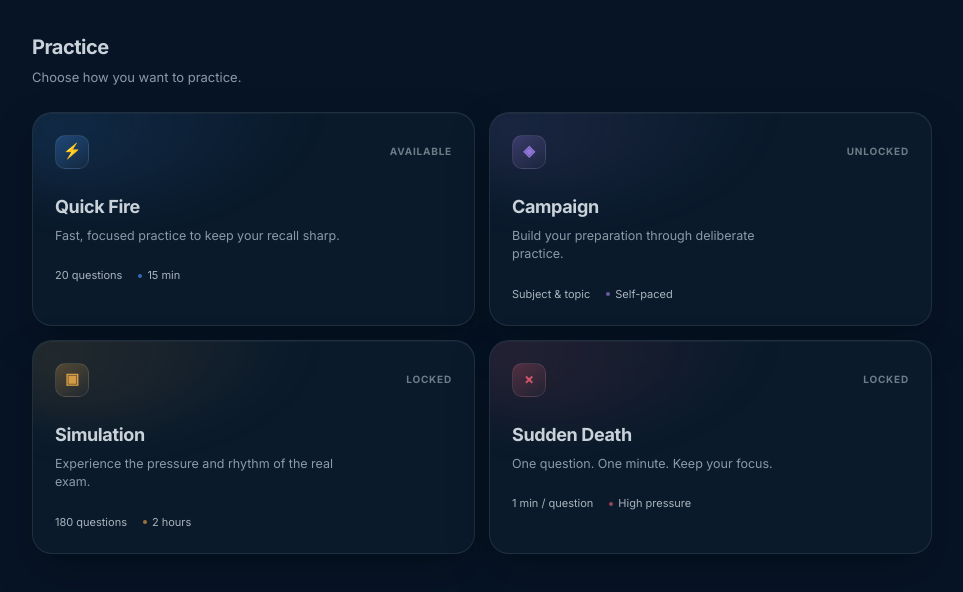
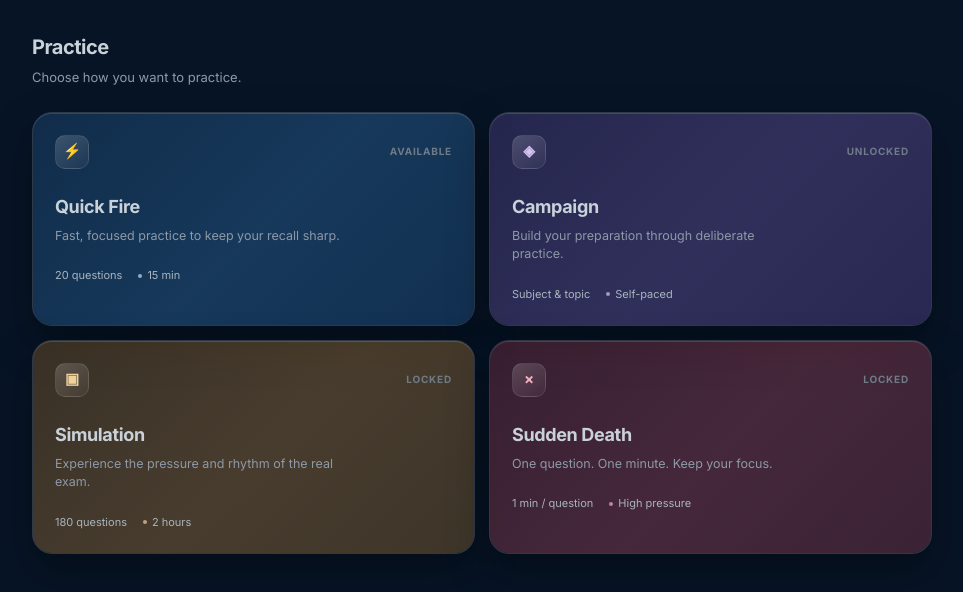
Before and after one commit to examforge99/examlogic, a Next.js app: page /prototypes/practice-cards in a window 1280 px wide. Shown: the top 592 px of the page, without its empty margins (158-1121 px from the left). Built offline with nearby package versions, Linux system fonts and the light colour scheme.

Commit message:
Make practice cards carry their own elevated mode colors

```diff
--- a/src/app/prototypes/practice-cards/page.tsx
+++ b/src/app/prototypes/practice-cards/page.tsx
@@ -11,10 +11,10 @@ type Mode = {
 }
 
 const modes: Mode[] = [
-  { name: 'Quick Fire', description: 'Fast, focused practice to keep your recall sharp.', state: 'Available', mark: '⚡', accent: '#438FEF', glow: 'rgba(67,143,239,.30)', meta: ['20 questions', '15 min'] },
-  { name: 'Campaign', description: 'Build your preparation through deliberate practice.', state: 'Unlocked', mark: '◈', accent: '#9276D8', glow: 'rgba(146,118,216,.28)', meta: ['Subject & topic', 'Self-paced'] },
-  { name: 'Simulation', description: 'Experience the pressure and rhythm of the real exam.', state: 'Locked', mark: '▣', accent: '#D49A45', glow: 'rgba(212,154,69,.28)', meta: ['180 questions', '2 hours'] },
-  { name: 'Sudden Death', description: 'One question. One minute. Keep your focus.', state: 'Locked', mark: '×', accent: '#D45569', glow: 'rgba(212,85,105,.28)', meta: ['1 min / question', 'High pressure'] },
+  { name: 'Quick Fire', description: 'Fast, focused practice to keep your recall sharp.', state: 'Available', mark: '⚡', accent: '#BFE0FF', glow: 'linear-gradient(135deg, #245B91 0%, #347FC0 52%, #2867A5 100%)', meta: ['20 questions', '15 min'] },
+  { name: 'Campaign', description: 'Build your preparation through deliberate practice.', state: 'Unlocked', mark: '◈', accent: '#D3C4F4', glow: 'linear-gradient(135deg, #604A9A 0%, #8065C2 52%, #694FA7 100%)', meta: ['Subject & topic', 'Self-paced'] },
+  { name: 'Simulation', description: 'Experience the pressure and rhythm of the real exam.', state: 'Locked', mark: '▣', accent: '#F0D19A', glow: 'linear-gradient(135deg, #9A6929 0%, #C58A3C 52%, #A8752F 100%)', meta: ['180 questions', '2 hours'] },
+  { name: 'Sudden Death', description: 'One question. One minute. Keep your focus.', state: 'Locked', mark: '×', accent: '#F0B0BB', glow: 'linear-gradient(135deg, #96364A 0%, #BD4D62 52%, #9F3D51 100%)', meta: ['1 min / question', 'High pressure'] },
 ]
 
 const styles: Record<string, CSSProperties> = {
@@ -23,8 +23,8 @@ const styles: Record<string, CSSProperties> = {
   heading: { margin: '0 0 6px', fontSize: '20px', fontWeight: 650, letterSpacing: '-0.025em' },
   sub: { margin: '0 0 24px', color: '#8D99A6', fontSize: '13px' },
   grid: { display: 'grid', gridTemplateColumns: 'repeat(2, minmax(0, 1fr))', gap: '14px' },
-  card: { position: 'relative', minHeight: '190px', overflow: 'hidden', border: '1px solid rgba(255,255,255,.09)', borderRadius: '20px', background: '#0A1A2B', padding: '22px', boxShadow: '0 18px 42px rgba(0,0,0,.25), inset 0 1px 0 rgba(255,255,255,.035)' },
-  glow: { position: 'absolute', left: '-10%', top: '-35%', width: '75%', height: '150px', borderRadius: '50%', filter: 'blur(28px)', opacity: 0.55, pointerEvents: 'none', transform: 'rotate(-8deg)' },
+  card: { position: 'relative', minHeight: '190px', overflow: 'hidden', border: '1px solid rgba(255,255,255,.16)', borderRadius: '20px', padding: '22px', boxShadow: '0 18px 42px rgba(0,0,0,.34), inset 0 1px 0 rgba(255,255,255,.18)' },
+  glow: { position: 'absolute', inset: 0, pointerEvents: 'none', opacity: 0.34, background: 'linear-gradient(135deg, rgba(255,255,255,.18), transparent 42%, rgba(0,0,0,.16))' },
   top: { position: 'relative', display: 'flex', alignItems: 'center', justifyContent: 'space-between', gap: '12px' },
   mark: { width: '34px', height: '34px', borderRadius: '10px', display: 'grid', placeItems: 'center', border: '1px solid rgba(255,255,255,.09)', fontSize: '15px', fontWeight: 700 },
   state: { fontSize: '10px', fontWeight: 700, letterSpacing: '.08em', textTransform: 'uppercase', color: '#6F7B87' },
@@ -43,9 +43,9 @@ export default function PracticeCardsPrototype() {
         <section className="practice-card-grid" style={styles.grid}>
           {modes.map((mode) => (
             <article key={mode.name} style={styles.card}>
-              <div aria-hidden="true" style={{ ...styles.glow, background: 'linear-gradient(90deg, ' + mode.glow + ', transparent)' }} />
+              <div aria-hidden="true" style={{ ...styles.glow, background: mode.glow }} />
               <div style={styles.top}>
-                <div style={{ ...styles.mark, background: 'linear-gradient(145deg, ' + mode.glow + ', rgba(255,255,255,.025))', color: mode.accent }}>{mode.mark}</div>
+                <div style={{ ...styles.mark, background: 'linear-gradient(145deg, rgba(255,255,255,.18), rgba(255,255,255,.04))', color: mode.accent }}>{mode.mark}</div>
                 <span style={styles.state}>{mode.state}</span>
               </div>
               <h2 style={styles.title}>{mode.name}</h2>
```
